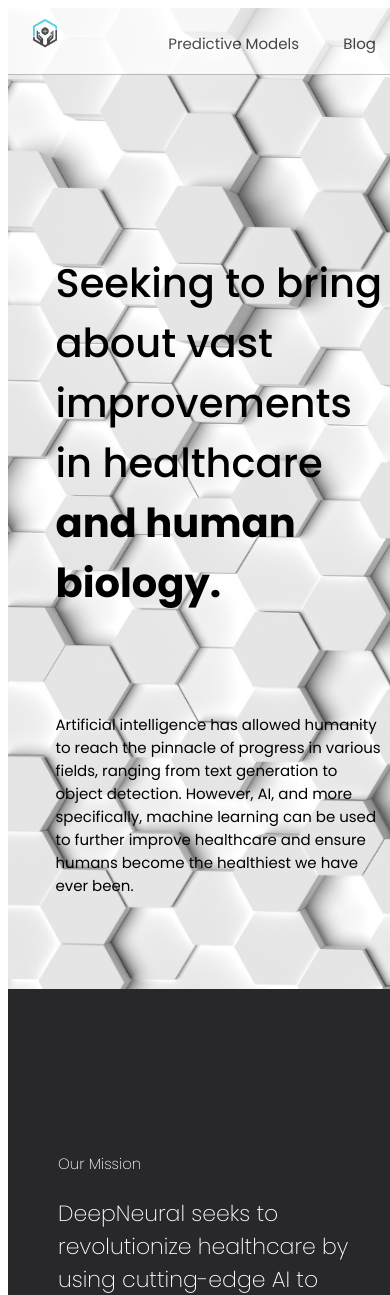
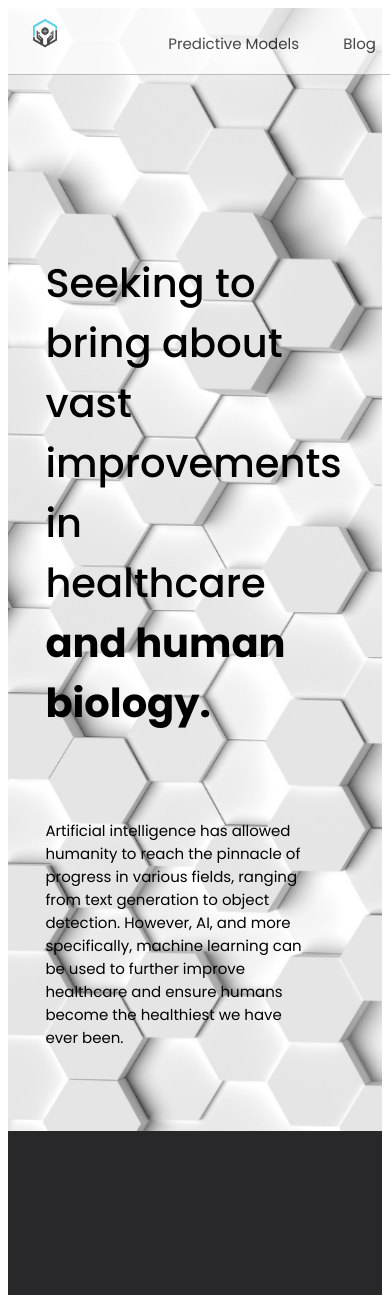
Before and after one commit to UltimateCoderDelta/DeepNeuralFinal, a Django app: page /neural/ in a window 390 px wide; the page is wider, and only the part inside the window is pictured. Shown: the top 1295 px of that part. Run offline with Django 5.2, Linux system fonts and the light colour scheme; some libraries are stand-ins or nearby versions; some web fonts are replaced.

Commit message:
add fit-content to home page for phones

```diff
--- a/neural/static/neural/styles.css
+++ b/neural/static/neural/styles.css
@@ -1,14 +1,9 @@
 html {
     margin: 0%;
-    width:fit-content;
-    /* width: 100%; */
     text-align: center;
     font-family: "Poppins", serif;
+    width: calc();
 }
-
-/* body {
-    width: 100%;
-} */
 
 #header_box {
 display: flex;
@@ -95,7 +90,6 @@ filter: grayscale(60%);
     justify-content: space-evenly;
     background-color: #28282B;
     padding-top: 150px;
-    width: fit-content;
 }
 
 .mission_section {
@@ -165,8 +159,6 @@ filter: grayscale(60%);
     background-color: #A9A9A9;
     width: 150px;
     height: 35px;
-    /* background-color: #D3D3D3; */
-    /* background-color: #343a40; */
     font-size: 15px;
     font-weight: 600;
     border-color:#D3D3D3;
```
